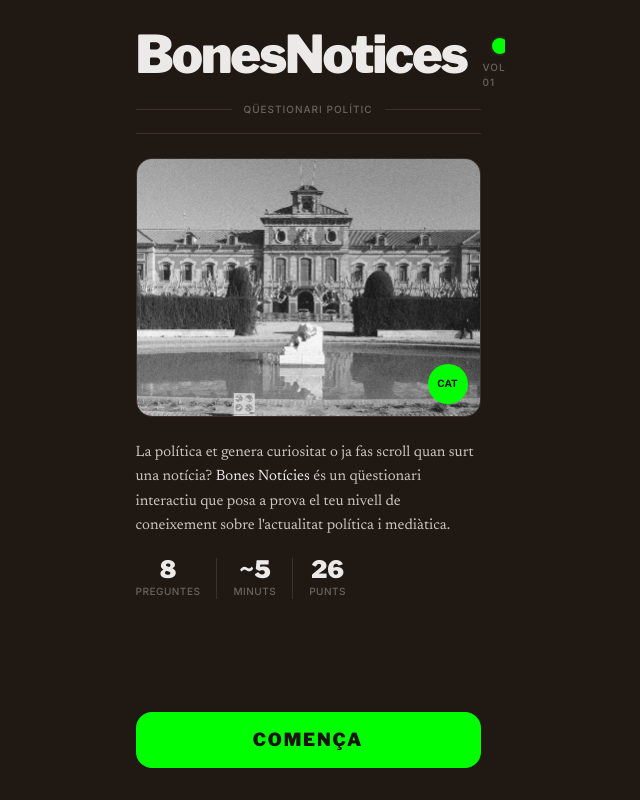
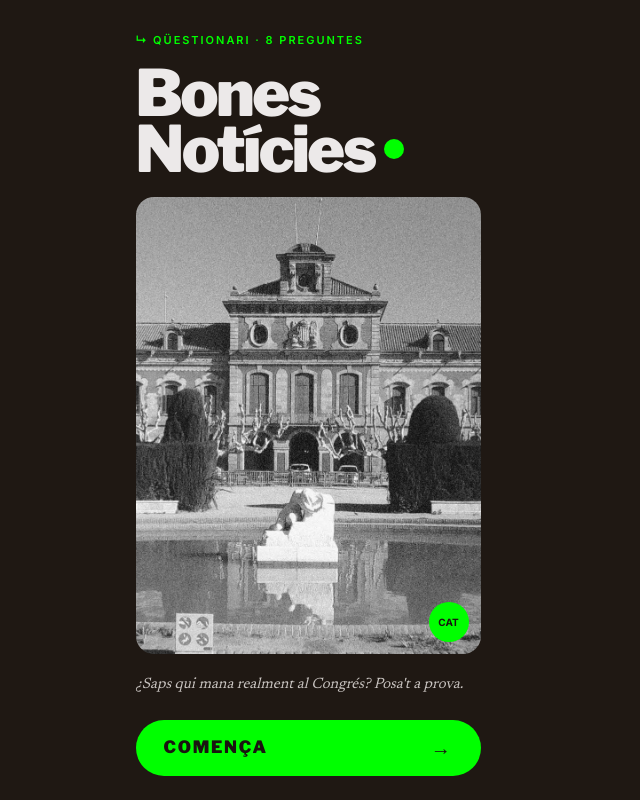
Before and after one commit to 021120042025/BONESNOTICIES, a Next.js app: page / in a window 1280 px wide. Shown: the whole page, without its empty margins (332-972 px from the left). Built offline with nearby package versions, Linux system fonts and the light colour scheme.

Commit message:
clean page.tsx

```diff
--- a/components/screens/LandingScreen.tsx
+++ b/components/screens/LandingScreen.tsx
@@ -8,98 +8,95 @@ interface Props {
 
 export default function LandingScreen({ onStart }: Props) {
   return (
-    <div className="flex flex-col min-h-full bg-bg px-6 py-8 select-none">
-      {/* Masthead */}
+    <div className="flex flex-col h-full bg-bg px-6 pt-8 pb-6 select-none">
+
+      {/* ── Top label ───────────────────────────────── */}
+      <motion.p
+        initial={{ opacity: 0, y: -8 }}
+        animate={{ opacity: 1, y: 0 }}
+        transition={{ duration: 0.4 }}
+        className="font-sans text-[11px] font-semibold tracking-[0.18em] uppercase text-green mb-4"
+      >
+        ↳ Qüestionari · 8 Preguntes
+      </motion.p>
+
+      {/* ── Title ───────────────────────────────────── */}
       <motion.div
-        initial={{ opacity: 0, y: -12 }}
+        initial={{ opacity: 0, y: -6 }}
         animate={{ opacity: 1, y: 0 }}
-        transition={{ duration: 0.5 }}
-        className="border-b border-line pb-4 mb-6"
+        transition={{ duration: 0.5, delay: 0.05 }}
+        className="mb-5"
       >
-        <div className="flex items-start justify-between gap-4">
-          <h1 className="font-display font-black text-[52px] leading-[0.9] tracking-[-0.04em] text-bone">
-            BonesNotices
-          </h1>
-          <div className="flex flex-col items-end gap-1 pt-1">
-            <div className="w-5 h-5 rounded-full bg-green border-2 border-bg-soft" />
-            <span className="font-sans text-[10px] font-medium tracking-widest uppercase text-bone-mute">
-              Vol. 01
-            </span>
-          </div>
-        </div>
-
-        <div className="flex items-center gap-3 mt-3">
-          <div className="h-px flex-1 bg-line" />
-          <span className="font-sans text-[10px] font-medium tracking-widest uppercase text-bone-mute">
-            Qüestionari polític
+        <h1
+          className="font-display font-black text-bone"
+          style={{ fontSize: '64px', lineHeight: 0.88, letterSpacing: '-0.04em' }}
+        >
+          Bones<br />
+          <span style={{ display: 'inline-flex', alignItems: 'center', gap: '10px' }}>
+            Notícies
+            <span
+              style={{
+                display: 'inline-block',
+                width: '20px',
+                height: '20px',
+                borderRadius: '50%',
+                background: '#00ff00',
+                flexShrink: 0,
+              }}
+            />
           </span>
-          <div className="h-px flex-1 bg-line" />
-        </div>
+        </h1>
       </motion.div>
 
-      {/* Illustration block */}
+      {/* ── Image (grows to fill remaining space) ───── */}
       <motion.div
-        initial={{ opacity: 0, scale: 0.96 }}
+        initial={{ opacity: 0, scale: 0.97 }}
         animate={{ opacity: 1, scale: 1 }}
         transition={{ duration: 0.5, delay: 0.1 }}
-        className="relative mb-6"
+        className="flex-1 relative mb-5"
+        style={{ minHeight: '200px' }}
       >
-        <div className="aspect-[4/3] bg-bg-soft rounded-2xl border border-line overflow-hidden relative">
+        <div
+          className="w-full h-full overflow-hidden relative"
+          style={{ borderRadius: '18px' }}
+        >
           <img
             src="/images/home/main.jpg"
             alt="Bones Notícies"
             style={{ width: '100%', height: '100%', objectFit: 'cover', display: 'block' }}
           />
+          {/* Green CAT overlay — kept exactly as-is */}
           <div className="absolute bottom-3 right-3 w-10 h-10 rounded-full bg-green flex items-center justify-center">
             <span className="font-sans text-[10px] font-bold text-ink">CAT</span>
           </div>
         </div>
       </motion.div>
 
-      {/* Intro text */}
-      <motion.div
+      {/* ── Tagline ─────────────────────────────────── */}
+      <motion.p
         initial={{ opacity: 0, y: 8 }}
         animate={{ opacity: 1, y: 0 }}
         transition={{ duration: 0.4, delay: 0.2 }}
-        className="mb-8 flex-1"
+        className="font-serif mb-6 text-bone-dim"
+        style={{ fontSize: '15px', lineHeight: 1.45, fontStyle: 'italic' }}
       >
-        <p className="font-serif text-[15px] leading-relaxed text-bone-dim">
-          La política et genera curiositat o ja fas scroll quan surt una notícia?{' '}
-          <em className="not-italic font-serif text-bone">Bones Notícies</em>{' '}és un qüestionari interactiu que posa a prova
-          el teu nivell de coneixement sobre l&apos;actualitat política i mediàtica.
-        </p>
+        ¿Saps qui mana realment al Congrés? Posa&apos;t a prova.
+      </motion.p>
 
-        <div className="mt-5 flex gap-4">
-          <div className="text-center">
-            <p className="font-display font-black text-2xl text-bone leading-none">8</p>
-            <p className="font-sans text-[10px] font-medium uppercase tracking-wider text-bone-mute mt-0.5">Preguntes</p>
-          </div>
-          <div className="w-px bg-line" />
-          <div className="text-center">
-            <p className="font-display font-black text-2xl text-bone leading-none">~5</p>
-            <p className="font-sans text-[10px] font-medium uppercase tracking-wider text-bone-mute mt-0.5">Minuts</p>
-          </div>
-          <div className="w-px bg-line" />
-          <div className="text-center">
-            <p className="font-display font-black text-2xl text-bone leading-none">26</p>
-            <p className="font-sans text-[10px] font-medium uppercase tracking-wider text-bone-mute mt-0.5">Punts</p>
-          </div>
-        </div>
-      </motion.div>
-
-      {/* CTA */}
-      <motion.div
+      {/* ── CTA ─────────────────────────────────────── */}
+      <motion.button
+        onClick={onStart}
         initial={{ opacity: 0, y: 8 }}
         animate={{ opacity: 1, y: 0 }}
         transition={{ duration: 0.4, delay: 0.3 }}
+        whileTap={{ scale: 0.98 }}
+        className="no-select w-full bg-green text-ink font-display font-black uppercase tracking-widest rounded-full flex items-center justify-between"
+        style={{ height: '56px', fontSize: '17px', paddingLeft: '28px', paddingRight: '28px' }}
       >
-        <button
-          onClick={onStart}
-          className="w-full h-14 bg-green text-ink font-display font-black text-lg uppercase tracking-widest rounded-2xl active:scale-[0.98] transition-transform no-select"
-        >
-          Comença
-        </button>
-      </motion.div>
+        <span>Comença</span>
+        <span style={{ fontSize: '20px', lineHeight: 1 }}>→</span>
+      </motion.button>
+
     </div>
   );
 }
```
